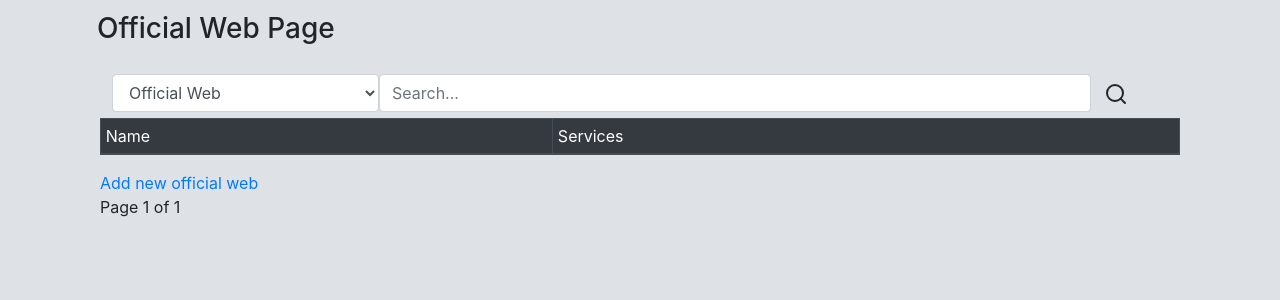
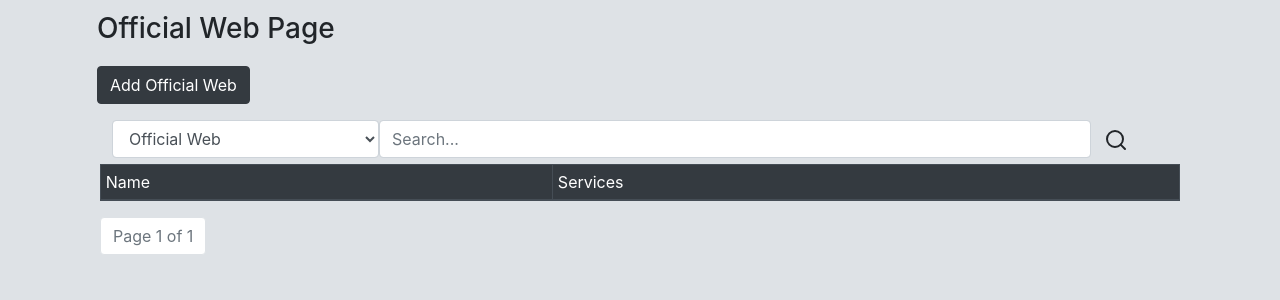
Before and after one commit to Jasson-Reynaldo/Final_SSWP_GameStation, a Django app: page /official_web in a window 1280 px wide. Shown: the part 250-550 px from the top of the page. Run offline with Django 3.2, Linux system fonts and the light colour scheme; the visitor is signed in with stand-in values (Sample User, id 1); data that the repository does not hold is empty; some web fonts are replaced.

Commit message:
Update Develper and Official Web html

```diff
--- a/GameStation/GameList/templates/official_web/index.html
+++ b/GameStation/GameList/templates/official_web/index.html
@@ -8,6 +8,10 @@
 
 {% block content %}
 <h3 style="padding: 12px;">Official Web Page</h3>
+{% if user.is_authenticated %}
+<a href="{% url 'add_official_web' %}" style="padding: 12px;">
+    <button type="button" class="btn btn-dark">Add Official Web</button></a>
+{% endif %}
 <div class="col-12">
     <form id="search-form" method="post" action="">
         {% csrf_token %}
@@ -51,25 +55,23 @@
             {% endfor %}
         </tbody>
     </table>
-    {% if user.is_authenticated %}
-        <a href="{% url 'add_official_web' %}">Add new official web</a>
-    {% endif %}
-    <div class="pagination">
-        <span class="step-links">
-            {% if page_obj.has_previous %}
-            <a href="?page=1">&laquo; First</a>
-            <a href="?page={{ page_obj.previous_page_number }}">Previous</a>
-            {% endif %}
 
-            <span class="current">
-                Page {{ page_obj.number }} of {{ page_obj.paginator.num_pages }}
-            </span>
-
-            {% if page_obj.has_next %}
-            <a href="?page={{ page_obj.next_page_number }}">Next</a>
-            <a href="?page={{ page_obj.paginator.num_pages }}">Last &raquo;</a>
-            {% endif %}
+    <nav aria-label="pagination">
+        <ul class="pagination pg-primary">
+        {% if page_obj.has_previous %}
+          <li class="page-item "><a href="?page=1" class="page-link">&laquo; First</a></li>
+          <li class="page-item"><a href="?page={{ page_obj.previous_page_number }}" class="page-link">previous</a></li>
+        {% endif %}
+        <span class="current">
+            <li class="page-item disabled">
+                <a class="page-link" aria-disabled="true"> Page {{ page_obj.number }} of {{ page_obj.paginator.num_pages }}</a>
+            </li>
         </span>
-    </div>
+        {% if page_obj.has_next %}
+            <li class="page-item "><a href="?page={{ page_obj.next_page_number }}" class="page-link">Next</a></li>
+            <li class="page-item "><a href="?page={{ page_obj.paginator.num_pages }}" class="page-link">Last &raquo;</a></li>
+        {% endif %}
+        </ul>
+    </nav>
 </div>
 {% endblock %}
```
Also changed, not shown: GameStation/GameList/templates/developer/index.html (+20 -19 lines).
